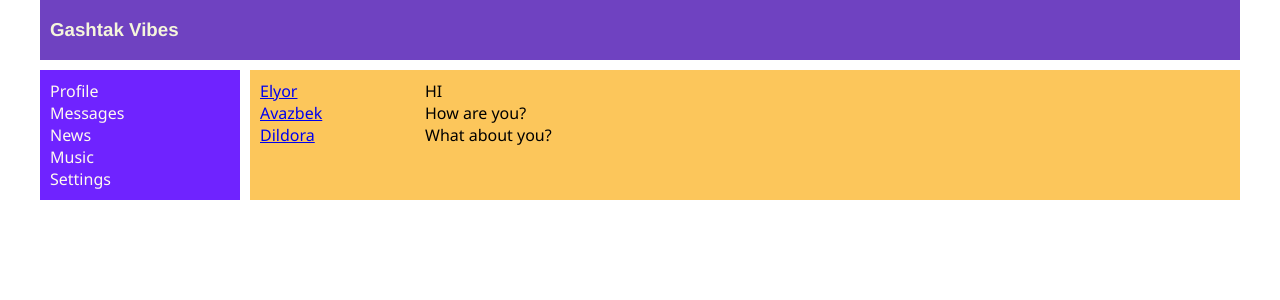
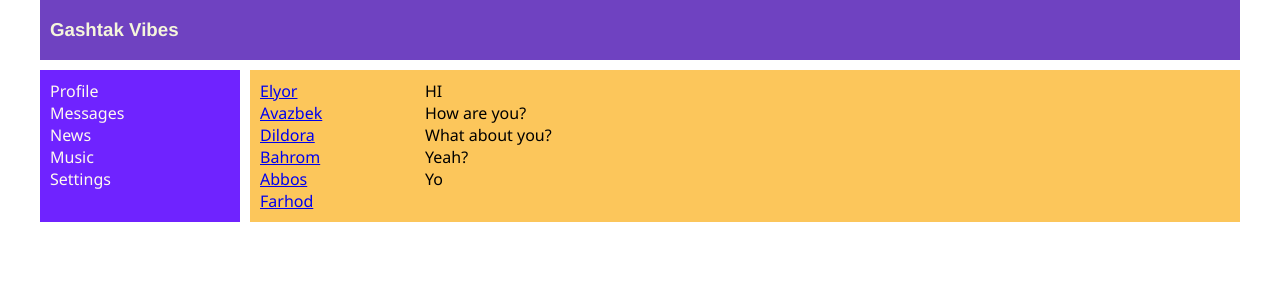
Before and after one commit to elyor-doniyorov/Social-media-app-React-Redux, a React (Create React App) app: page /dialogs in a window 1280 px wide. Shown: the top 300 px of the page. Built offline with nearby package versions, Linux system fonts and the light colour scheme.

Commit message:
Use map method for dialogsData and messagesData arrays

```diff
--- a/src/components/Dialogs/Dialogs.jsx
+++ b/src/components/Dialogs/Dialogs.jsx
@@ -13,6 +13,8 @@ let dialogsData = [
   { id: 6, name: "Farhod" }
 ];
 
+let dialogsElements = dialogsData.map ( dialog => <DialogItem name={dialog.name} id={dialog.id} />)
+
 let messagesData = [
   { id: 1, message: "HI" },
   { id: 2, message: "How are you?" },
@@ -21,17 +23,15 @@ let messagesData = [
   { id: 5, message: "Yo" }
 ];
 
+let messages = messagesData.map(message => <Message message={message.message} />)
+
 const Dialogs = () => (
   <div className={s.dialogs}>
     <div className={s.dialogs_items}>
-      <DialogItem name={dialogsData[0].name} id={dialogsData[0].id} />
-      <DialogItem name={dialogsData[1].name} id={dialogsData[1].id} />
-      <DialogItem name={dialogsData[2].name} id={dialogsData[2].id} />
+      {dialogsElements}
     </div>
     <div className={s.messages}>
-      <Message message={messagesData[0].message} />
-      <Message message={messagesData[1].message} />
-      <Message message={messagesData[2].message} />
+      {messages}
     </div>
   </div>
 );
```
